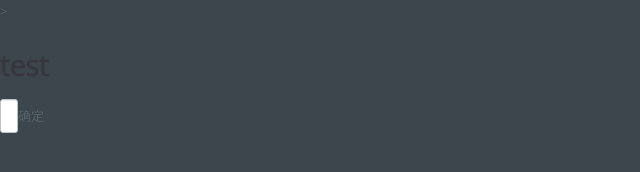
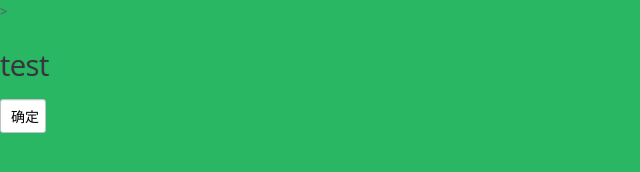
Before and after one commit to xuhao-qh/first01, a plain HTML site: page index.html in a window 1280 px wide. Shown: the whole page, without its empty margins (0-640 px from the left). Drawn offline with Linux system fonts and the light colour scheme.

Commit message:
样式文件与index.html文件修改了

```diff
--- a/css/style.css
+++ b/css/style.css
@@ -111,7 +111,7 @@
   color: #399bff;
 }
 body {
-  background: #3d464d;
+  background: #2ab764;
   color: #58666e;
   margin: 0;
   line-height: 1.7em;
--- a/index.html
+++ b/index.html
@@ -7,8 +7,14 @@
 </head>
 <body>
    <h1>test</h1>
-   <form>
-       <input type="button" name="up" >确定</input>
-   </form>
+<div>
+
+
+    <input type="button" name="up" value="确定">
+
+
+</div>
+
+
 </body>
 </html>
```
